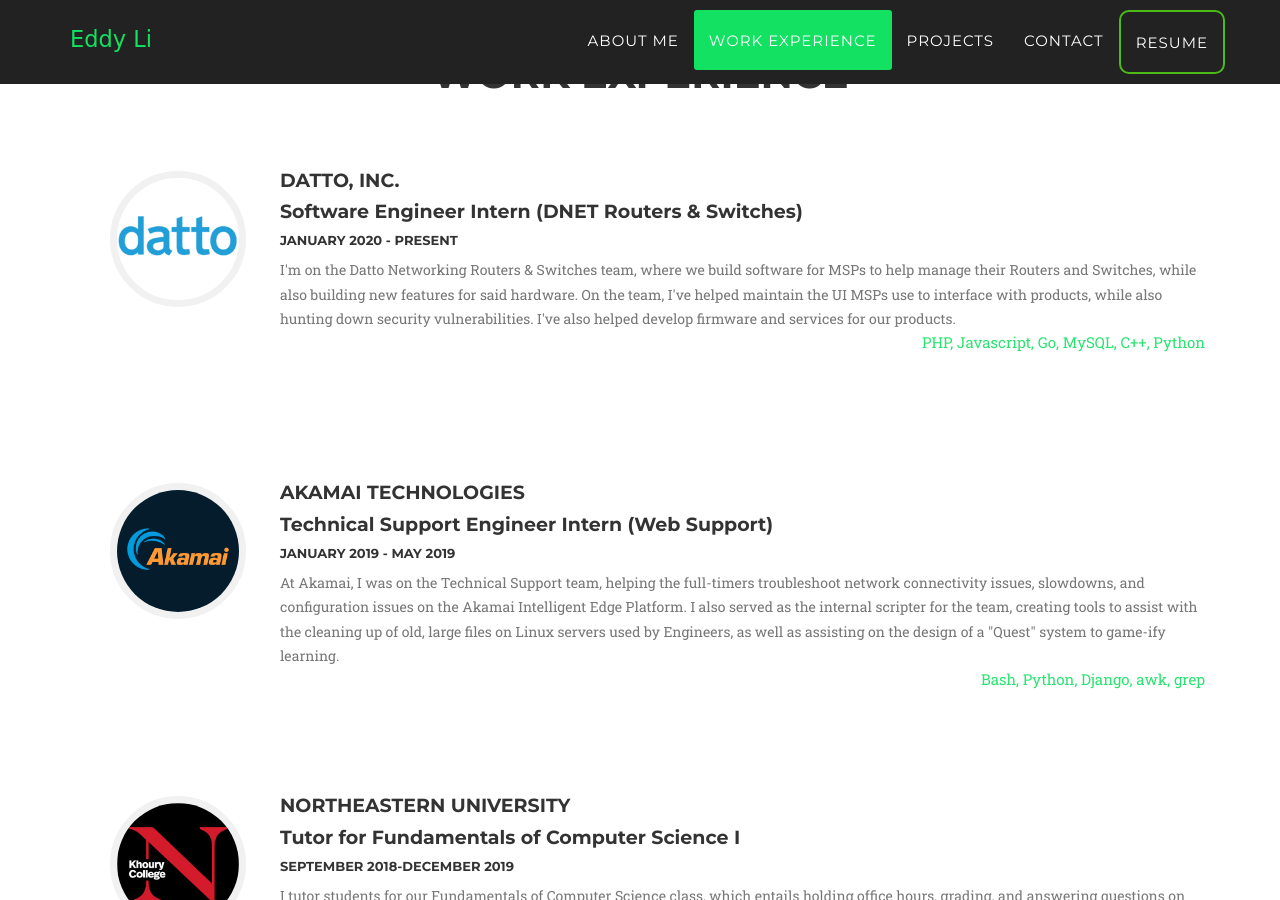
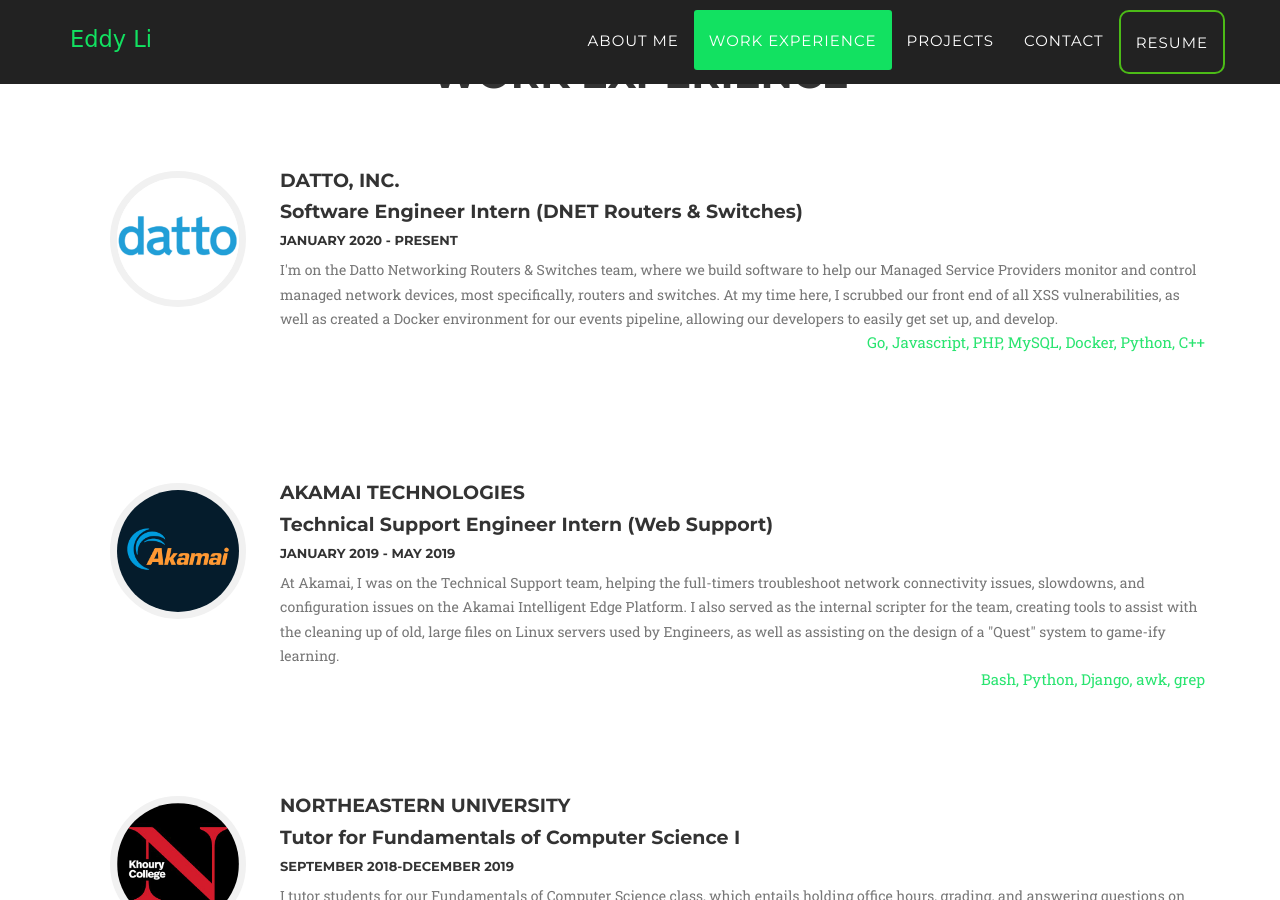
Before and after one commit to NEUDitao/NEUDitao.github.io, a Jekyll site: the page built from index.html, in a window 1280 px wide and 900 px high, scrolled down 1526 px. Built offline with Jekyll 4.4.1, drawn with Linux system fonts in a browser that asks for light colours; some web fonts are replaced.

Commit message:
updated datto probably

```diff
--- a/_includes/work_experience.html
+++ b/_includes/work_experience.html
@@ -21,8 +21,8 @@
 				    <h6>January 2020 - Present</h2>
                                 </div>
                                 <div class="timeline-body">
-                                    <p class="text-muted">I'm on the Datto Networking Routers & Switches team, where we build software for MSPs to help manage their Routers and Switches, while also building new features for said hardware. On the team, I've helped maintain the UI MSPs use to interface with products, while also hunting down security vulnerabilities. I've also helped develop firmware and services for our products.</p>
-				    <div class="skillz">PHP, Javascript, Go, MySQL, C++, Python</div>
+                                    <p class="text-muted">I'm on the Datto Networking Routers & Switches team, where we build software to help our Managed Service Providers monitor and control managed network devices, most specifically, routers and switches. At my time here, I scrubbed our front end of all XSS vulnerabilities, as well as created a Docker environment for our events pipeline, allowing our developers to easily get set up, and develop.</p>
+				    <div class="skillz">Go, Javascript, PHP, MySQL, Docker, Python, C++</div>
                                 </div>
 
                             </div>
```
